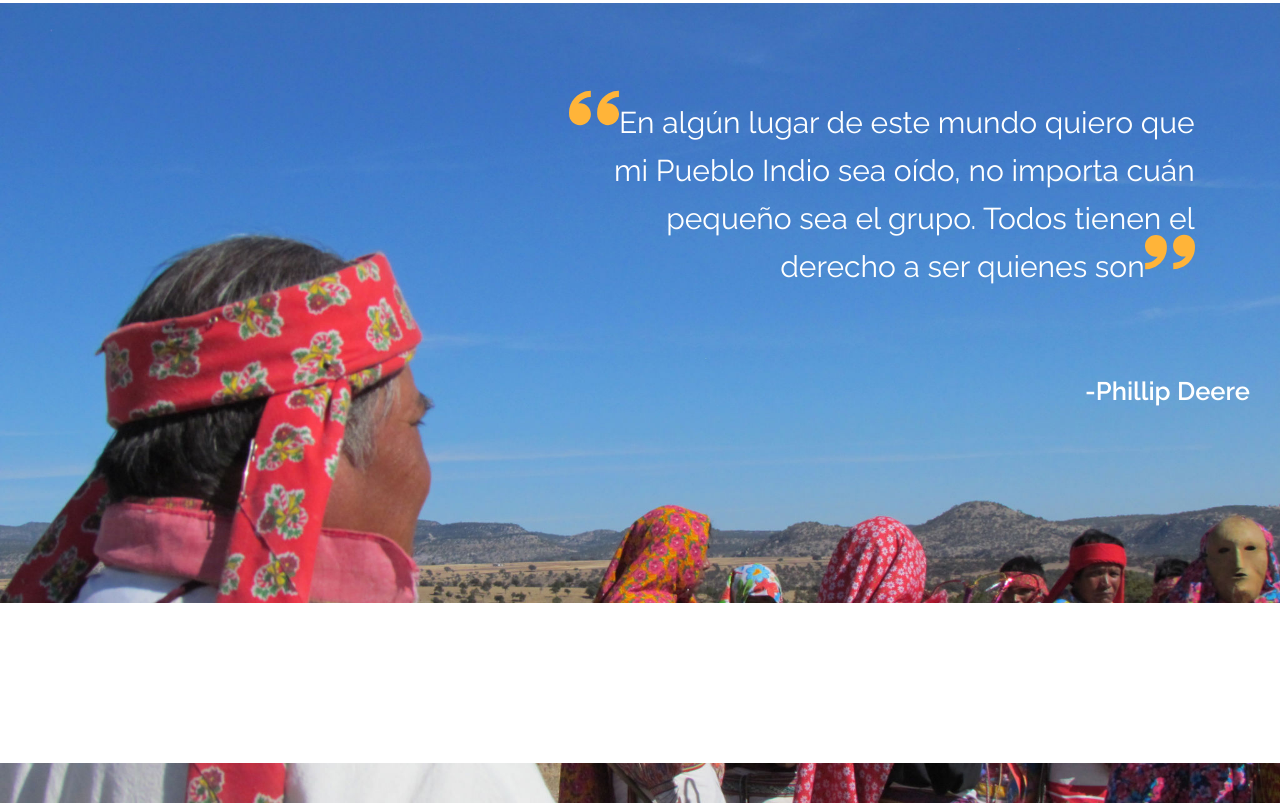
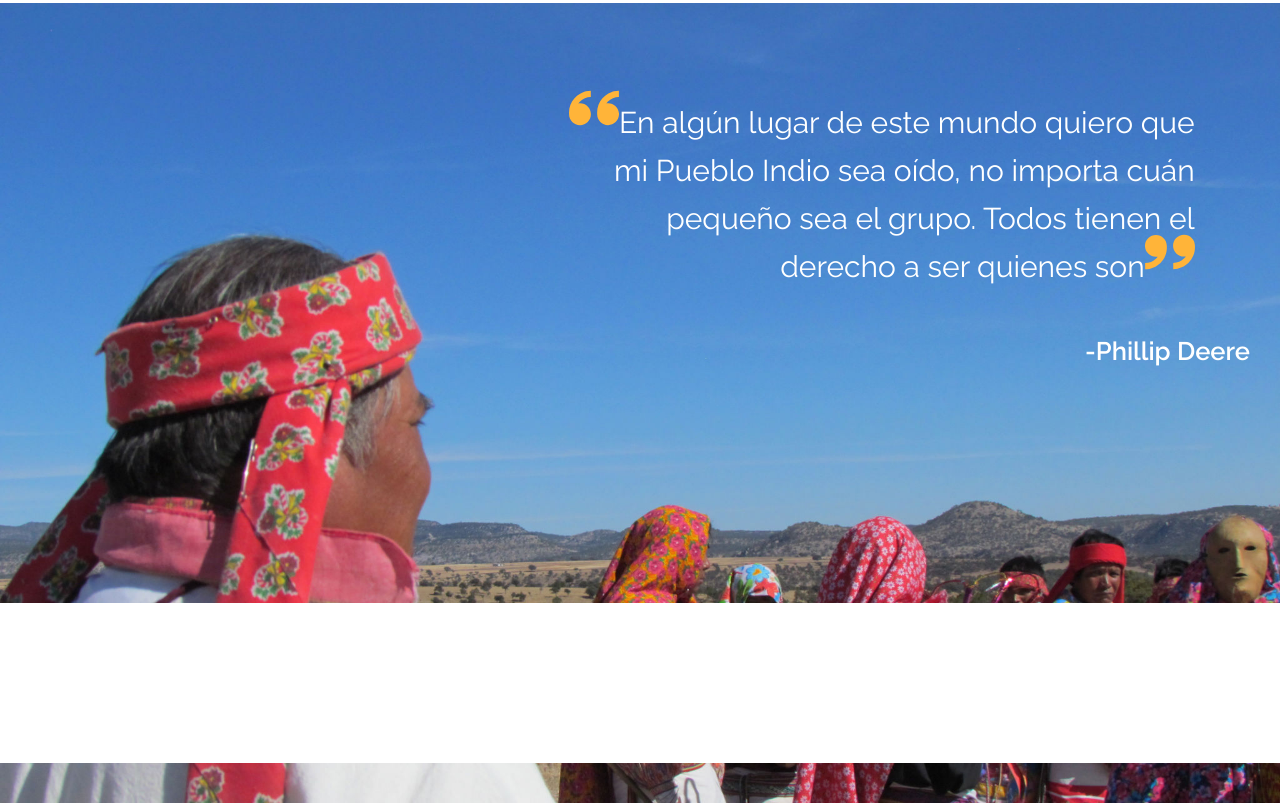
Before and after one commit to marioacc/BowerazaPage, a plain HTML site: page index.html in a window 1280 px wide. Shown: the part 3211-4021 px from the top of the page. Drawn offline with Linux system fonts and the light colour scheme.

Commit message:
quote author margin fixed

```diff
--- a/css/sections/_contacto.sass
+++ b/css/sections/_contacto.sass
@@ -36,6 +36,7 @@
          font-size: 1.7em
          text-align: right
          padding: 0 30px
+         margin-top: -5vh
          @media screen and (max-width: 500px)
             font-size: 1.3em
             padding: 0 10px
```
Also changed, not shown: css/main.css, 1 other file.
